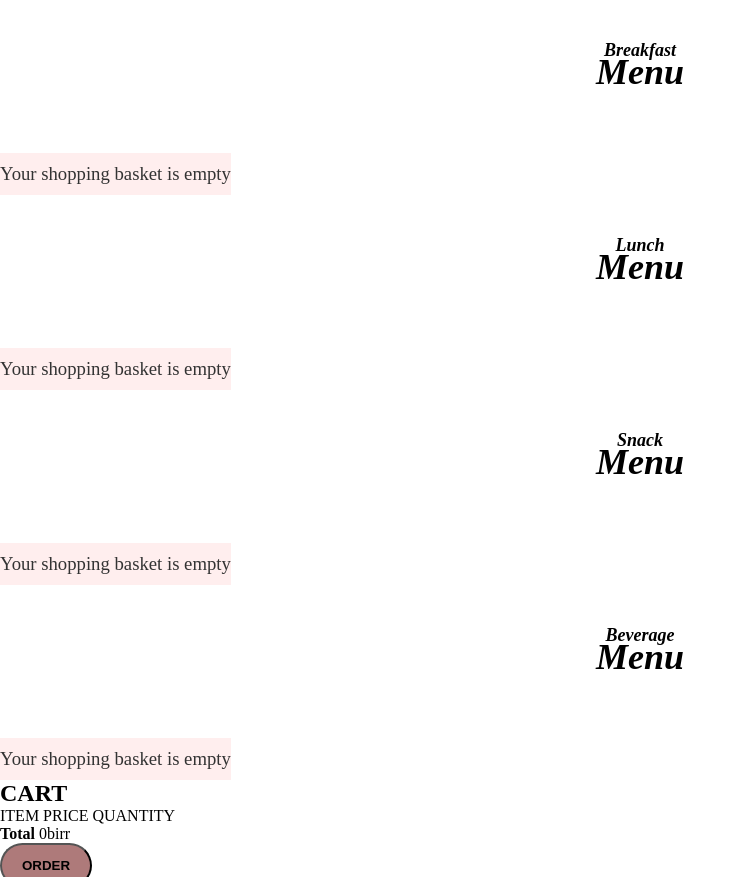
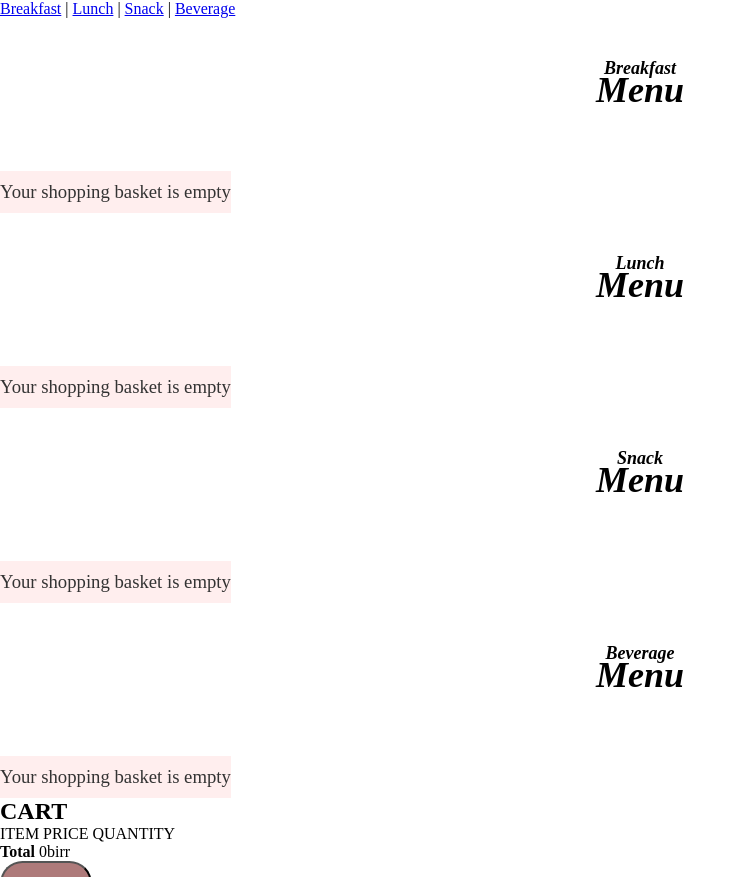
Before and after one commit to edenzewdu/Restaurant-Management-System-RMS-, a PHP site: page /menu.php in a window 1280 px wide. Shown: the part 287-1164 px from the top of the page, without its empty margins (0-746 px from the left). Run offline with PHP 8.4, Linux system fonts and the light colour scheme; data that the repository does not hold is empty; style sheets or scripts are compiled from the project's sources; some libraries are stand-ins or nearby versions.

Commit message:
add links to easily access menu

```diff
--- a/Restaurant_Managment_System/menu.php
+++ b/Restaurant_Managment_System/menu.php
@@ -101,10 +101,11 @@
 
 <body>
 
+<a href="#breakfast">Breakfast</a> | <a href="#lunch">Lunch</a> | <a href="#snack">Snack</a> | <a href="#beverage">Beverage</a>
 <div class="breakfast">
 
     <div class="sub-title">
-        <h3><span>Breakfast </span> Menu</h3>
+        <h3 id="breakfast"><span>Breakfast </span> Menu</h3>
     </div>
     <div class="all-menu">
 			<?php echo ($bfast == "") ? "<h3 style=' text-align: center; font-weight: lighter; padding: 10px 0px; background: #ffeeee; color: #333;'>Your shopping basket is empty</h3>" : $bfast; ?>
@@ -115,7 +116,7 @@
 <!-----Lunch and snack starts------------------>
 <div class="lunchsnack">
     <div class="sub-title">
-        <h3><span>Lunch </span> Menu</h3>
+        <h3 id="lunch"><span>Lunch </span> Menu</h3>
     </div>
     <div class="all-menu">
 				<?php echo ($lunch == "") ? "<h3 style=' text-align: center; font-weight: lighter; padding: 10px 0px; background: #ffeeee; color: #333;'>Your shopping basket is empty</h3>" : $lunch; ?>
@@ -131,7 +132,7 @@
 
 <div class="snack">
     <div class="sub-title">
-        <h3><span>Snack </span> menu</h3>
+        <h3 id="snack"><span>Snack </span> menu</h3>
     </div>
     <div class="all-menu">
 			<?php echo ($snack == "") ? "<h3 style=' text-align: center; font-weight: lighter; padding: 10px 0px; background: #ffeeee; color: #333;'>Your shopping basket is empty</h3>" : $snack; ?>
@@ -144,7 +145,7 @@
 <!-------------------Beverage menu starts-------------------->
 <div class="beverage">
     <div class="sub-title">
-        <h3><span>Beverage </span> Menu</h3>
+        <h3 id="beverage"><span>Beverage </span> Menu</h3>
     </div>
     <div class="all-menu">
 
```
